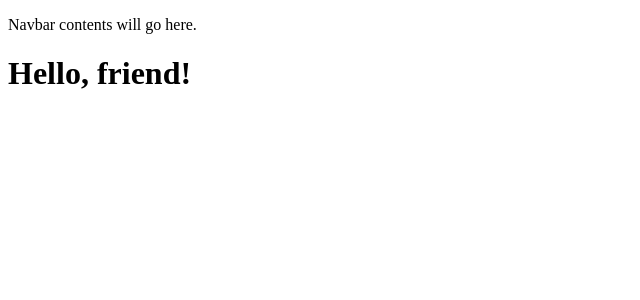
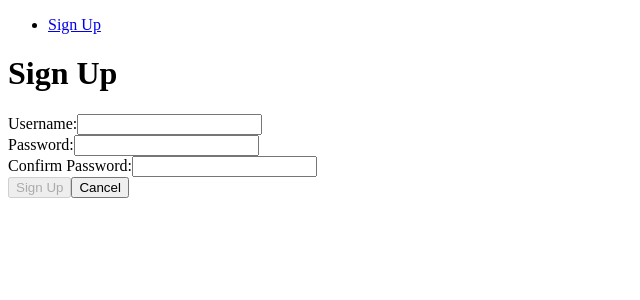
Before and after one commit to MuneeraAlmajed/react-hoot-front-end, a React (Vite) app: page /sign-up in a window 1280 px wide. Shown: the top 300 px of the page, without its empty margins (0-640 px from the left). Built offline with nearby package versions, Linux system fonts and the light colour scheme; no server answers.

Commit message:
finish sign up form

```diff
--- a/src/App.jsx
+++ b/src/App.jsx
@@ -1,11 +1,17 @@
+import { Route, Routes } from 'react-router';
+
+// Components
 import NavBar from './components/NavBar/NavBar';
+import SignUpForm from './components/SignUpForm/SignUpForm';
 
 const App = () => {
 
   return (
     <>
       <NavBar />
-      <h1>Hello, friend!</h1>
+      <Routes>
+        <Route path='/sign-up' element={<SignUpForm />} />
+      </Routes>
     </>
   );
 };
--- a/src/components/NavBar/NavBar.jsx
+++ b/src/components/NavBar/NavBar.jsx
@@ -1,7 +1,11 @@
-const NavBar = (props) => {
+import { Link } from 'react-router';
+
+const NavBar = () => {
   return (
     <nav>
-      <p>Navbar contents will go here.</p>
+      <ul>
+        <li><Link to='/sign-up'>Sign Up</Link></li>
+      </ul>
     </nav>
   );
 };
--- /dev/null
+++ b/src/components/SignUpForm/SignUpForm.jsx
@@ -0,0 +1,88 @@
+// SignUpForm.jsx
+
+import { useState } from 'react';
+import { useNavigate } from 'react-router';
+
+// Services
+import { signUp } from '../../services/authService';
+
+
+const SignUpForm = () => {
+  const navigate = useNavigate();
+  const [message, setMessage] = useState('');
+  const [formData, setFormData] = useState({
+    username: '',
+    password: '',
+    passwordConf: '',
+  });
+
+  const { username, password, passwordConf } = formData;
+
+  const handleChange = (evt) => {
+    setMessage('');
+    setFormData({ ...formData, [evt.target.name]: evt.target.value });
+  };
+
+  const handleSubmit = async (evt) => {
+    evt.preventDefault();
+    try {
+      const newUser = await signUp(formData);
+      console.log(newUser)
+    } catch (error) {
+      console.log(error.message)
+    }
+
+  };
+
+  const isFormInvalid = () => {
+    return !(username && password && password === passwordConf);
+  };
+
+  return (
+    <main>
+      <h1>Sign Up</h1>
+      <p>{message}</p>
+      <form onSubmit={handleSubmit}>
+        <div>
+          <label htmlFor='username'>Username:</label>
+          <input
+            type='text'
+            id='name'
+            value={username}
+            name='username'
+            onChange={handleChange}
+            required
+          />
+        </div>
+        <div>
+          <label htmlFor='password'>Password:</label>
+          <input
+            type='password'
+            id='password'
+            value={password}
+            name='password'
+            onChange={handleChange}
+            required
+          />
+        </div>
+        <div>
+          <label htmlFor='confirm'>Confirm Password:</label>
+          <input
+            type='password'
+            id='confirm'
+            value={passwordConf}
+            name='passwordConf'
+            onChange={handleChange}
+            required
+          />
+        </div>
+        <div>
+          <button disabled={isFormInvalid()}>Sign Up</button>
+          <button onClick={() => navigate('/')}>Cancel</button>
+        </div>
+      </form>
+    </main>
+  );
+};
+
+export default SignUpForm;
--- /dev/null
+++ b/src/services/authService.js
@@ -0,0 +1,44 @@
+// src/services/authService.js
+
+// Use the `VITE_BACK_END_SERVER_URL` environment variable to set the base URL.
+// Note the `/auth` path added to the server URL that forms the base URL for
+// all the requests in this service.
+const BASE_URL = `${import.meta.env.VITE_BACK_END_SERVER_URL}/auth`;
+
+const signUp = async (formData) => {
+  try {
+    const res = await fetch(`${BASE_URL}/sign-up`, {
+      method: 'POST',
+      headers: { 'Content-Type': 'application/json' },
+      body: JSON.stringify(formData),
+    });
+
+    const data = await res.json();
+
+    if (data.err) {
+      throw new Error(data.err);
+    }
+
+    if (data.token) {
+      // first save the raw token in local storage
+      localStorage.setItem('token', data.token);
+      // then extract the payload (second part of the token)
+      const payload = data.token.split('.')[1]
+
+      // Convert the serialized payload into JSON
+      const tokenJSON = atob(payload)
+
+      // Take that json and convert it back into JS
+      return JSON.parse(tokenJSON)
+    }
+
+    throw new Error('Invalid response from server');
+  } catch (err) {
+    console.log(err);
+    throw new Error(err);
+  }
+};
+
+export {
+  signUp,
+};
```
